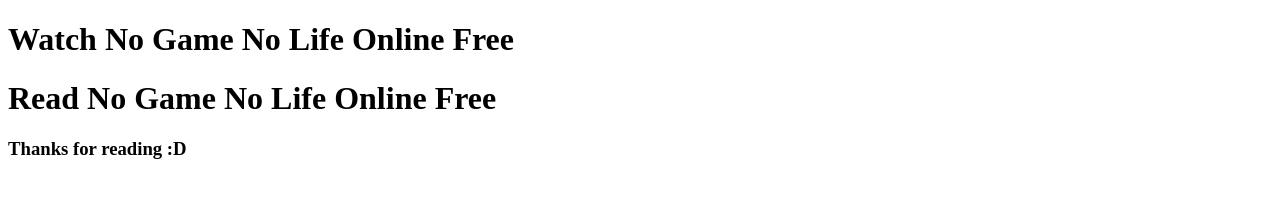
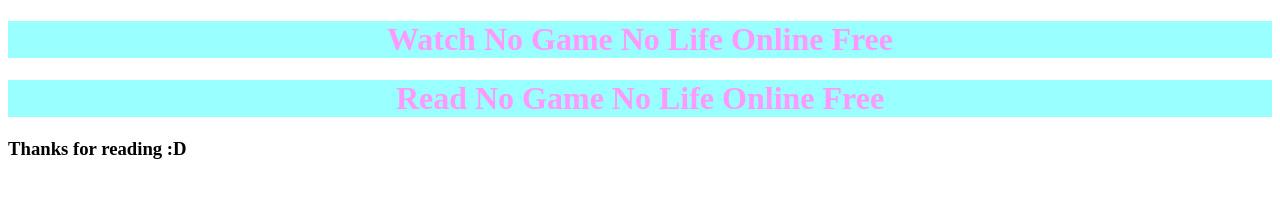
Before and after one commit to deathluck/SoraNoGameNoLife.github.io, a plain HTML site: page index.html in a window 1280 px wide. Drawn offline with Linux system fonts and the light colour scheme.

Commit message:
Update index.html

```diff
--- a/index.html
+++ b/index.html
@@ -4,4 +4,12 @@
 <h1> Read No Game No Life Online Free</h1>
 
 <h3>Thanks for reading :D</h3>
+
+<style>
+  h1 {
+    background-color:#99ffff;
+    color:#ff99ff	;
+    text-align:center;
+  }
+</style>
 </html>
```
